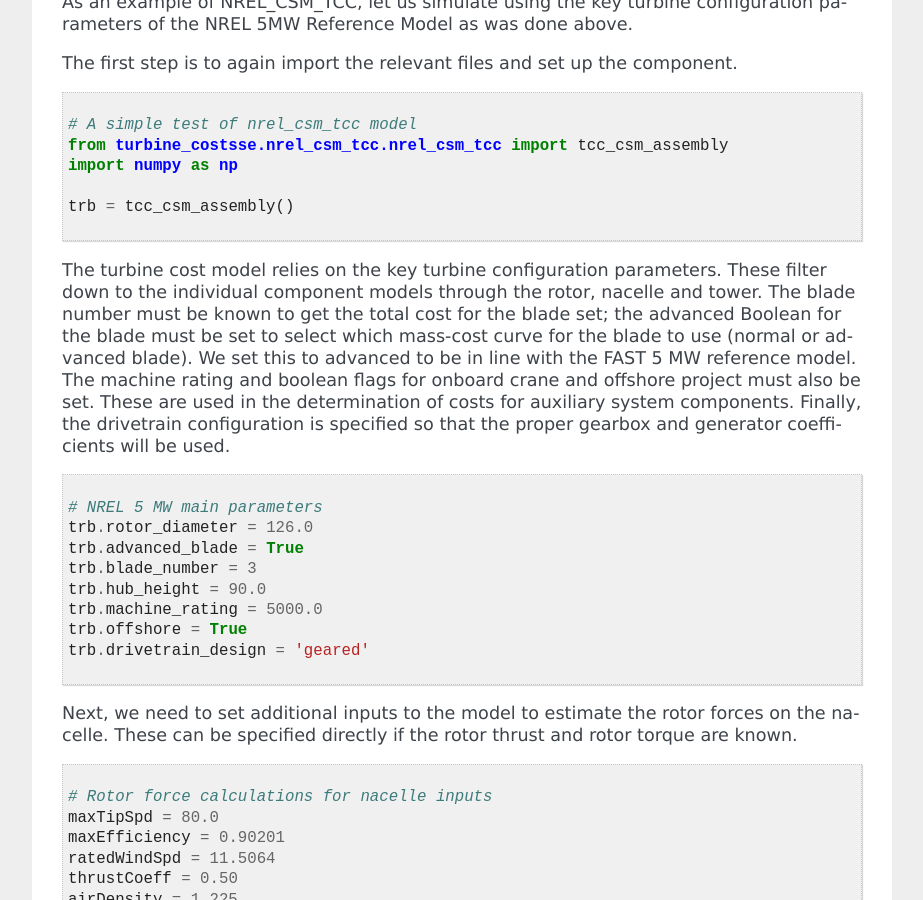
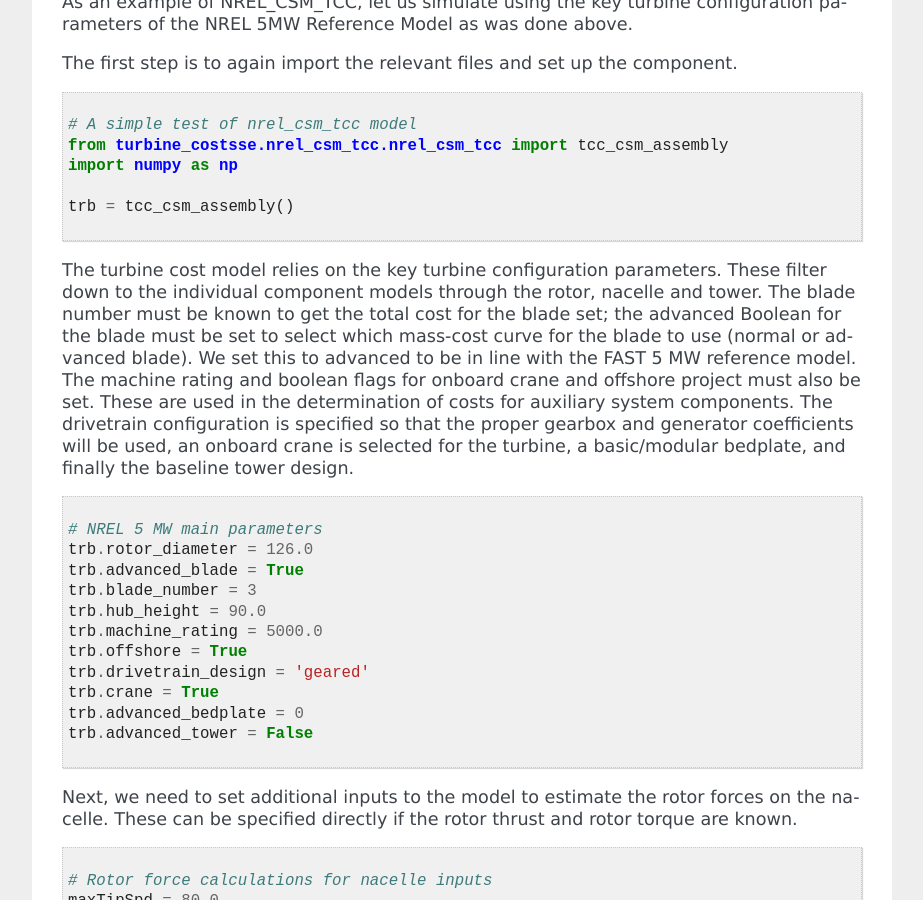
Before and after one commit to WISDEM/Turbine_CostsSE, a Sphinx documentation site: the page built from docs/tutorial.rst, in a window 1280 px wide and 900 px high, scrolled down 2898 px. Shown: the whole window, without its empty margins (198-1121 px from the left). Built offline with Sphinx 7.4.7, drawn with Linux system fonts in a browser that asks for light colours; cross-references to code outside the pages are shown as plain code.

Commit message:
updating examples for full input settings

```diff
--- a/docs/examples/example.py
+++ b/docs/examples/example.py
@@ -95,6 +95,9 @@
 trb.machine_rating = 5000.0
 trb.offshore = True
 trb.drivetrain_design = 'geared'
+trb.crane = True
+trb.advanced_bedplate = 0
+trb.advanced_tower = False
 
 # 7 ----------
 # 8 ----------
--- a/docs/tutorial.rst
+++ b/docs/tutorial.rst
@@ -82,7 +82,7 @@
     :start-after: # 6 ---
     :end-before: # 6 ---
 
-The turbine cost model relies on the key turbine configuration parameters.  These filter down to the individual component models through the rotor, nacelle and tower.  The blade number must be known to get the total cost for the blade set; the advanced Boolean for the blade must be set to select which mass-cost curve for the blade to use (normal or advanced blade).  We set this to advanced to be in line with the FAST 5 MW reference model.  The machine rating and boolean flags for onboard crane and offshore project must also be set.  These are used in the determination of costs for auxiliary system components.  Finally, the drivetrain configuration is specified so that the proper gearbox and generator coefficients will be used.
+The turbine cost model relies on the key turbine configuration parameters.  These filter down to the individual component models through the rotor, nacelle and tower.  The blade number must be known to get the total cost for the blade set; the advanced Boolean for the blade must be set to select which mass-cost curve for the blade to use (normal or advanced blade).  We set this to advanced to be in line with the FAST 5 MW reference model.  The machine rating and boolean flags for onboard crane and offshore project must also be set.  These are used in the determination of costs for auxiliary system components.  The drivetrain configuration is specified so that the proper gearbox and generator coefficients will be used, an onboard crane is selected for the turbine, a basic/modular bedplate, and finally the baseline tower design.
 
 .. literalinclude:: examples/example.py
     :start-after: # 7 ---
```
Also changed, not shown: 1 other file.
